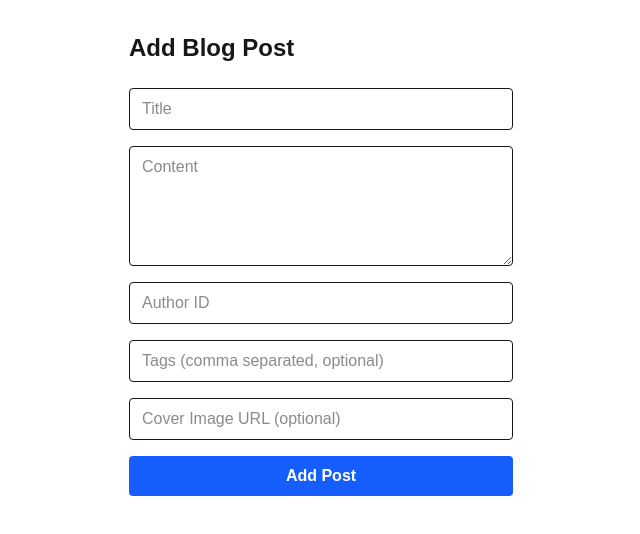
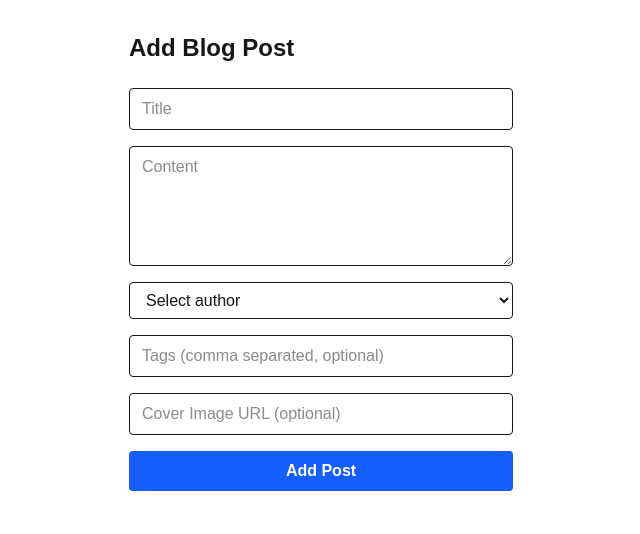
Before and after one commit to ChristineToraque/toraque_project_nextjs, a Next.js app: page /blog/add in a window 1280 px wide. Shown: the top 534 px of the page, without its empty margins (319-959 px from the left). Built offline with nearby package versions, Linux system fonts and the light colour scheme.

Commit message:
added blog form and validation

```diff
--- a/app/blog/add/page.tsx
+++ b/app/blog/add/page.tsx
@@ -1,6 +1,7 @@
 "use client";
-import { useState } from "react";
+import { useState, useEffect } from "react";
 import { BlogPost } from "@/types/blog-post";
+import { UserApiType } from "@/app/api/users/route";
 import { useRouter } from "next/navigation";
 
 export default function AddBlogPostPage() {
@@ -12,10 +13,28 @@ export default function AddBlogPostPage() {
     tags: [],
     coverImageUrl: "",
   });
+  const [users, setUsers] = useState<UserApiType[]>([]);
   const [error, setError] = useState("");
   const [touched, setTouched] = useState<Partial<Record<keyof typeof form, boolean>>>({});
+  const [loadingUsers, setLoadingUsers] = useState(true);
 
-  const handleChange = (e: React.ChangeEvent<HTMLInputElement | HTMLTextAreaElement>) => {
+  useEffect(() => {
+    async function fetchUsers() {
+      try {
+        const res = await fetch("/api/users");
+        if (!res.ok) throw new Error("Failed to fetch users");
+        const data = await res.json();
+        setUsers(data);
+      } catch {
+        setUsers([]);
+      } finally {
+        setLoadingUsers(false);
+      }
+    }
+    fetchUsers();
+  }, []);
+
+  const handleChange = (e: React.ChangeEvent<HTMLInputElement | HTMLTextAreaElement | HTMLSelectElement>) => {
     const { name, value } = e.target;
     setForm((prev) => ({ ...prev, [name]: value }));
     setTouched((prev) => ({ ...prev, [name]: true }));
@@ -28,27 +47,27 @@ export default function AddBlogPostPage() {
 
   const getFieldError = (field: keyof typeof form): string | null => {
     if (!touched[field]) return null;
-    if (field === "title" && (!form.title || form.title.length < 3)) {
-      return "Title must be at least 3 characters.";
+    if (field === "title" && (!form.title || form.title.trim().length === 0)) {
+      return "Title is required.";
     }
-    if (field === "content" && (!form.content || form.content.length < 10)) {
-      return "Content must be at least 10 characters.";
+    if (field === "content" && (!form.content || form.content.length < 50)) {
+      return "Content must be at least 50 characters.";
     }
     if (field === "authorId" && !form.authorId) {
-      return "Author ID is required.";
+      return "Author is required.";
     }
     return null;
   };
 
   const validate = (data: typeof form) => {
-    if (!data.title || data.title.length < 3) {
-      return "Title is required and must be at least 3 characters.";
+    if (!data.title || data.title.trim().length === 0) {
+      return "Title is required.";
     }
-    if (!data.content || data.content.length < 10) {
-      return "Content is required and must be at least 10 characters.";
+    if (!data.content || data.content.length < 50) {
+      return "Content must be at least 50 characters.";
     }
     if (!data.authorId) {
-      return "Author ID is required.";
+      return "Author is required.";
     }
     return null;
   };
@@ -107,15 +126,22 @@ export default function AddBlogPostPage() {
         {getFieldError("content") && (
           <div className="text-red-600 text-xs">{getFieldError("content")}</div>
         )}
-        <input
+        <select
           name="authorId"
           value={form.authorId}
           onChange={handleChange}
           onBlur={() => setTouched((prev) => ({ ...prev, authorId: true }))}
-          placeholder="Author ID"
           className="border rounded px-3 py-2"
           required
-        />
+          disabled={loadingUsers}
+        >
+          <option value="">{loadingUsers ? "Loading users..." : "Select author"}</option>
+          {users.map((user) => (
+            <option key={user.id} value={user.id}>
+              {user.displayName || user.username}
+            </option>
+          ))}
+        </select>
         {getFieldError("authorId") && (
           <div className="text-red-600 text-xs">{getFieldError("authorId")}</div>
         )}
```
